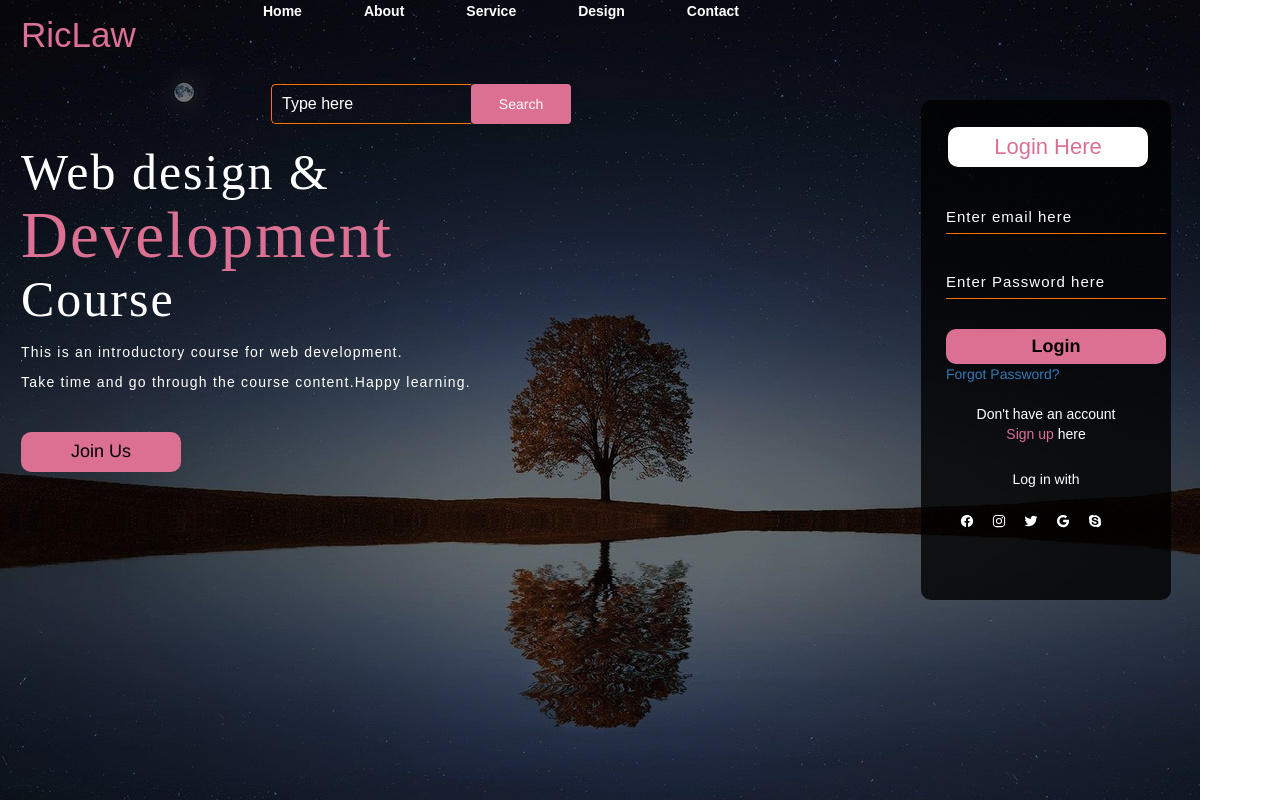
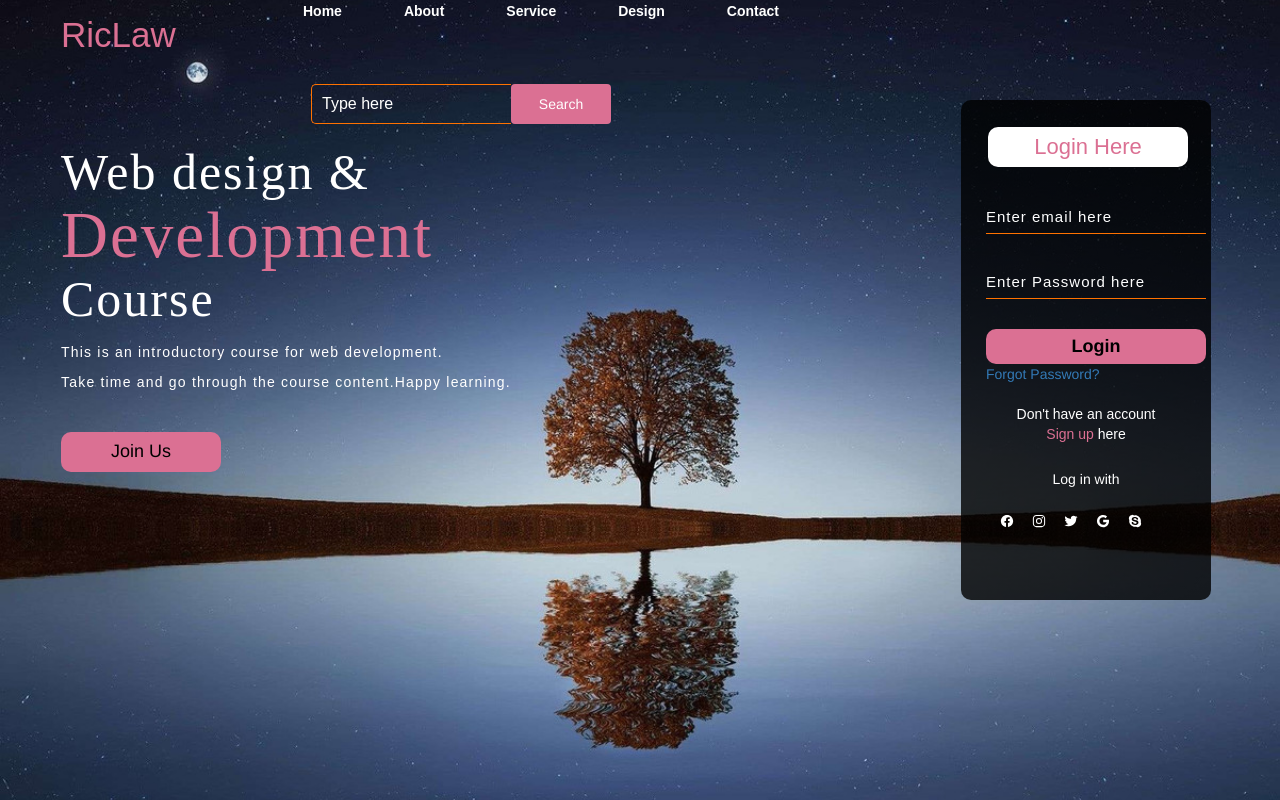
Before and after one commit to LawrenciaApp/WebForm, a plain HTML site: page index.html in a window 1280 px wide. Drawn offline with nearby package versions, Linux system fonts and the light colour scheme.

Commit message:
updated css

```diff
--- a/styl.css
+++ b/styl.css
@@ -2,13 +2,18 @@
     margin: 0;
       padding: 0;
 }
+body, html {
+  height: 100%;
+}
 .main{
   box-sizing: border-box;
-  width: 1200px;
-   background: linear-gradient(to top, rgba(0,0,0,0.5)50%,rgba(0,0,0,0.5)50%), url(lawlaw.jpg);
+  width: 100%;
+   background: linear-gradient(to top, rgba(0,0,0,0.5)50%,rgba(0,0,0,0.5)50%);
+  background-image: url("lawlaw.jpg");
   background-position: center;
+  background-repeat: no-repeat;
   background-size: cover;
-  height: 100vh;
+  height: 100%;
 }
 .navbar{
   width: 1200px;
```
